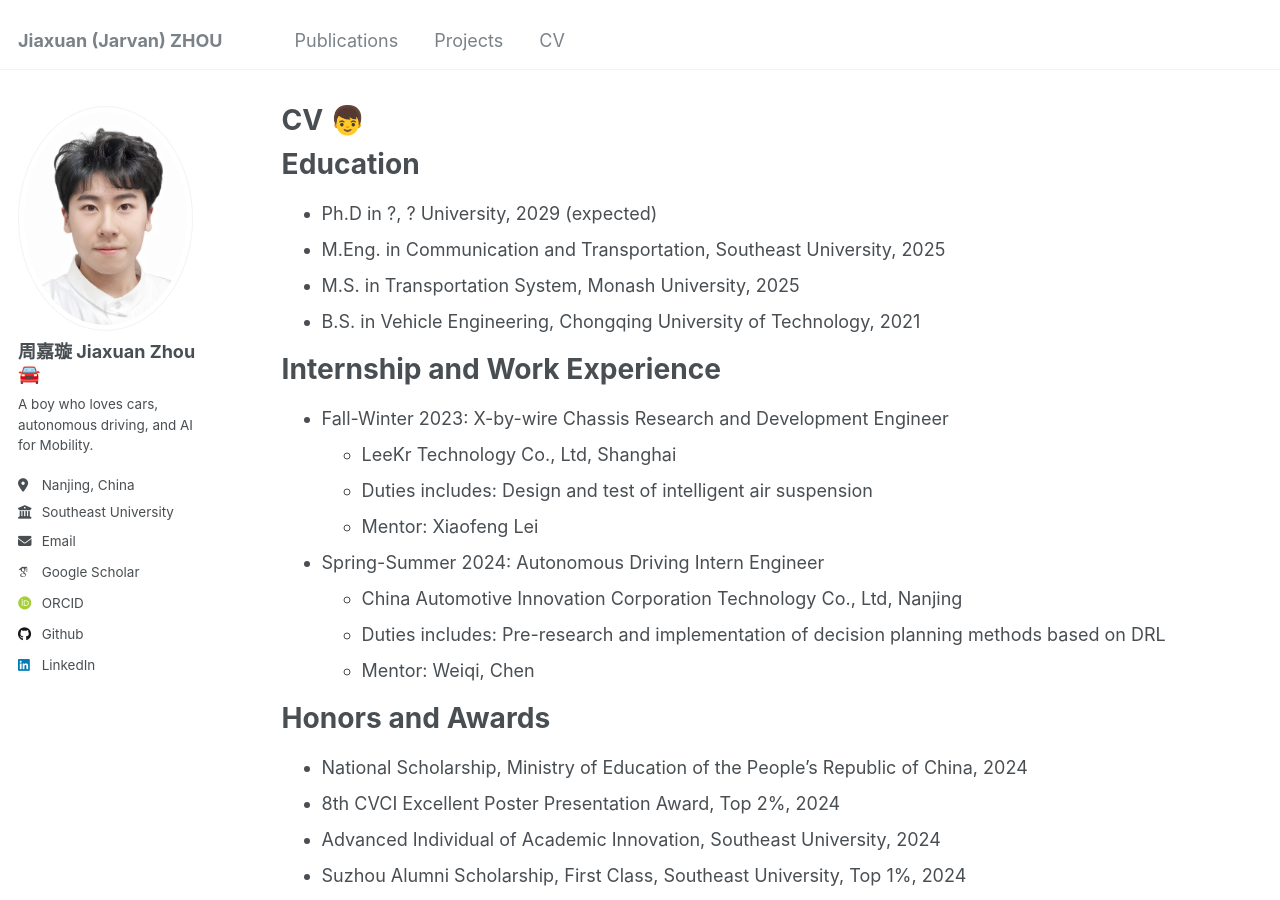
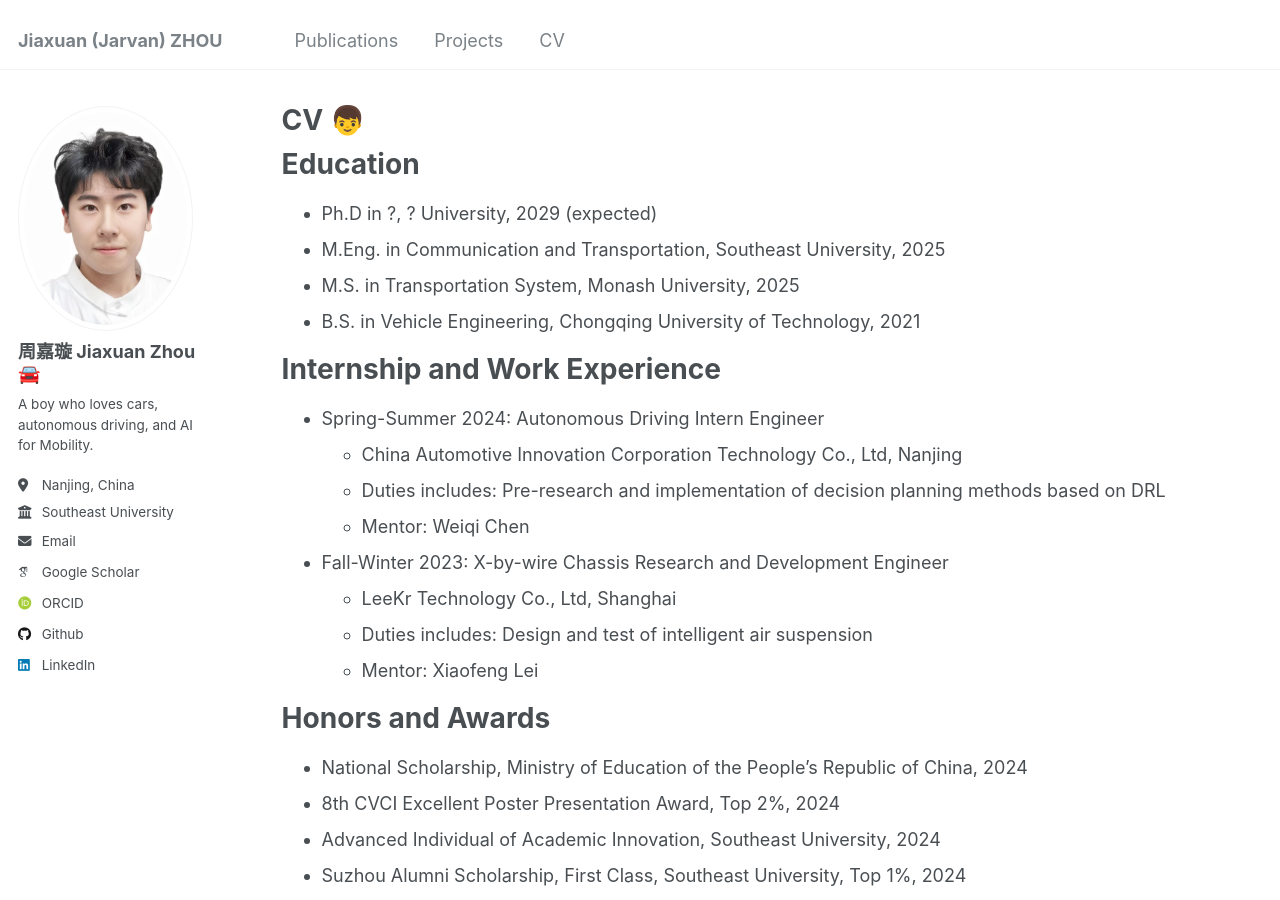
Before and after one commit to jarvanzhouz/jarvanzhouz.github.io, a Jekyll site: the page built from _pages/cv.md, in a window 1280 px wide and 900 px high. Built offline with Jekyll 4.4.1, drawn with Linux system fonts in a browser that asks for light colours; some web fonts are replaced.

Commit message:
Update cv.md

```diff
--- a/_pages/cv.md
+++ b/_pages/cv.md
@@ -19,14 +19,14 @@ Education
 
 Internship and Work Experience
 ======
+* Spring-Summer 2024: Autonomous Driving Intern Engineer
+  * China Automotive Innovation Corporation Technology Co., Ltd, Nanjing
+  * Duties includes: Pre-research and implementation of decision planning methods based on DRL
+  * Mentor: Weiqi Chen
 * Fall-Winter 2023: X-by-wire Chassis Research and Development Engineer
   * LeeKr Technology Co., Ltd, Shanghai
   * Duties includes: Design and test of intelligent air suspension
   * Mentor: Xiaofeng Lei
-* Spring-Summer 2024: Autonomous Driving Intern Engineer
-  * China Automotive Innovation Corporation Technology Co., Ltd, Nanjing
-  * Duties includes: Pre-research and implementation of decision planning methods based on DRL
-  * Mentor: Weiqi, Chen
 
 Honors and Awards
 ======
```
